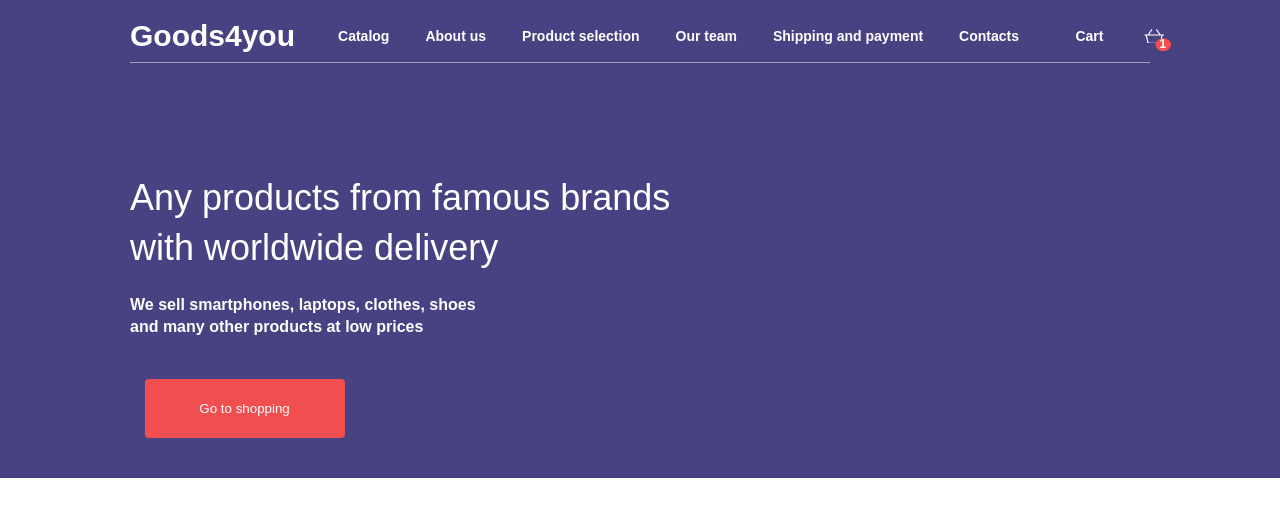
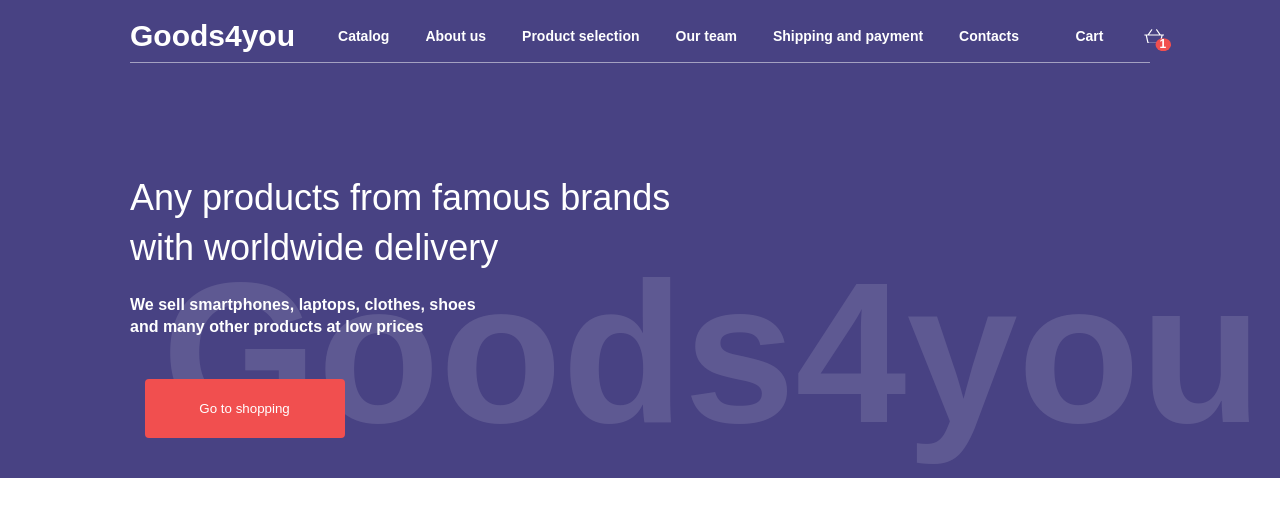
Before and after one commit to distanceOn/t1project, a React (Create React App) app: page / in a window 1280 px wide. Shown: the top 516 px of the page. Built offline with nearby package versions, Linux system fonts and the light colour scheme.

Commit message:
feat: finish hero section

```diff
--- a/src/app/styles/global.scss
+++ b/src/app/styles/global.scss
@@ -4,11 +4,13 @@
   color: #fff;
   margin: 0;
   padding: 0;
+  cursor: default;
 }
 
 a {
   text-decoration: none;
   color: #fff;
+  cursor: pointer;
 }
 ul {
   list-style: none;
--- a/src/components/atoms/Button/Button.tsx
+++ b/src/components/atoms/Button/Button.tsx
@@ -5,10 +5,10 @@ type ButtonProps = {
   href?: string;
 };
 
-export const Button = ({ children }: ButtonProps) => {
+export const Button = ({ children, href }: ButtonProps) => {
   return (
     <button className={S.button}>
-      <a href={S.href}>{children}</a>
+      {href ? <a href={href}>{children}</a> : children}
     </button>
   );
 };
--- a/src/components/atoms/Logo/Logo.module.scss
+++ b/src/components/atoms/Logo/Logo.module.scss
@@ -1,7 +1,13 @@
 .logo {
   font-size: 3rem;
   font-weight: 700;
-  &__small {
+  &_small {
     font-size: 2rem;
   }
+  &_bg {
+    position: absolute;
+    color: rgba(255, 255, 255, 0.12);
+    font-size: 20rem;
+    font-weight: 700;
+  }
 }
--- a/src/components/atoms/Logo/Logo.tsx
+++ b/src/components/atoms/Logo/Logo.tsx
@@ -1,12 +1,14 @@
-import S from './Logo.module.scss';
+import { getClassName } from './utils';
 type LogoProps = {
-  type: 'small' | 'default';
+  type: 'small' | 'default' | 'bg';
+  link?: boolean;
 };
-export const Logo = ({ type }: LogoProps) => {
-  const className = type === 'small' ? S.logo__small : S.logo;
+export const Logo = ({ type, link }: LogoProps) => {
+  const className = getClassName(type);
+
   return (
     <h4 className={className}>
-      <a href='/'>Goods4you</a>
+      {link ? <a href='/'>Goods4you</a> : 'Goods4you'}
     </h4>
   );
 };
--- /dev/null
+++ b/src/components/atoms/Logo/utils.tsx
@@ -0,0 +1,12 @@
+import S from './Logo.module.scss';
+
+export const getClassName = (type: string) => {
+  switch (type) {
+    case 'bg':
+      return S.logo_bg;
+    case 'small':
+      return S.logo_small;
+    default:
+      return S.logo;
+  }
+};
--- a/src/components/molecules/HeaderCart/HeaderCart.module.scss
+++ b/src/components/molecules/HeaderCart/HeaderCart.module.scss
@@ -7,6 +7,9 @@
   align-items: center;
   padding-right: 0.8rem;
   margin-right: -2.18rem;
+  & * {
+    cursor: pointer;
+  }
 }
 
 .cart {
--- a/src/components/molecules/HeroContent/HeroContent.module.scss
+++ b/src/components/molecules/HeroContent/HeroContent.module.scss
@@ -1,4 +1,5 @@
 .container {
+  position: relative;
   width: 58rem;
   display: flex;
   flex-direction: column;
--- a/src/components/organisms/Header/Header.tsx
+++ b/src/components/organisms/Header/Header.tsx
@@ -6,7 +6,7 @@ import S from './Header.module.scss';
 export const Header = () => {
   return (
     <header className={S.header}>
-      <Logo type='default' />
+      <Logo type='default' link />
       <div className={S.container}>
         <HeaderMenu />
         <HeaderCart />
--- a/src/components/organisms/Hero/Hero.module.scss
+++ b/src/components/organisms/Hero/Hero.module.scss
@@ -0,0 +1,14 @@
+.hero {
+  position: relative;
+  width: 100%;
+  z-index: 1;
+  padding-right: 2.1rem;
+  & h4 {
+    z-index: 2;
+    top: 6.5rem;
+    left: 3.2rem;
+  }
+  & div {
+    z-index: 10;
+  }
+}
--- a/src/components/organisms/Hero/Hero.tsx
+++ b/src/components/organisms/Hero/Hero.tsx
@@ -1,9 +1,11 @@
+import { Logo } from '../../atoms/Logo/Logo';
 import { HeroContent } from '../../molecules/HeroContent/HeroContent';
 import S from './Hero.module.scss';
 
 export const Hero = () => {
   return (
     <section className={S.hero}>
+      <Logo type='bg' />
       <HeroContent />
     </section>
   );
```
